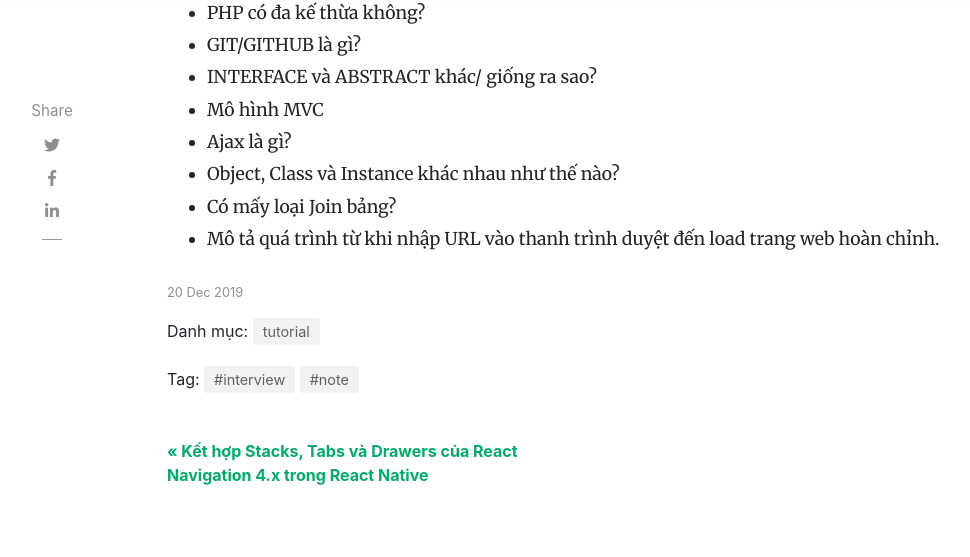
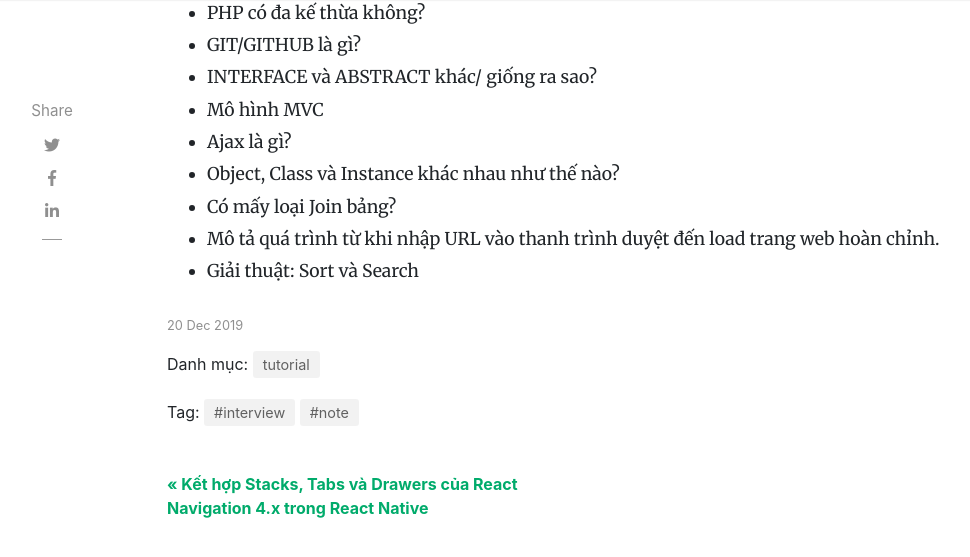
Before and after one commit to tuitucode/tuitucode.github.io, a Jekyll site: the page built from _posts/2019-12-20-kinh-nghiem-phong-van.md, in a window 1280 px wide and 900 px high, scrolled down 1230 px, cut to the strip 0-580 px from the top of the window. Shown: the top 557 px of the strip, without its empty margins (118-1088 px from the left). Built offline with Jekyll 4.4.1, drawn with Linux system fonts in a browser that asks for light colours; nearby versions of some CDN libraries; comment, search, counter and statistics services are not loaded.

Commit message:
Update 2019-12-20-kinh-nghiem-phong-van.md

```diff
--- a/_posts/2019-12-20-kinh-nghiem-phong-van.md
+++ b/_posts/2019-12-20-kinh-nghiem-phong-van.md
@@ -24,3 +24,4 @@ Kinh nghiệm phỏng vấn
 - Object, Class và Instance khác nhau như thế nào?
 - Có mấy loại Join bảng?
 - Mô tả quá trình từ khi nhập URL vào thanh trình duyệt đến load trang web hoàn chỉnh.
+- Giải thuật: Sort và Search
```
